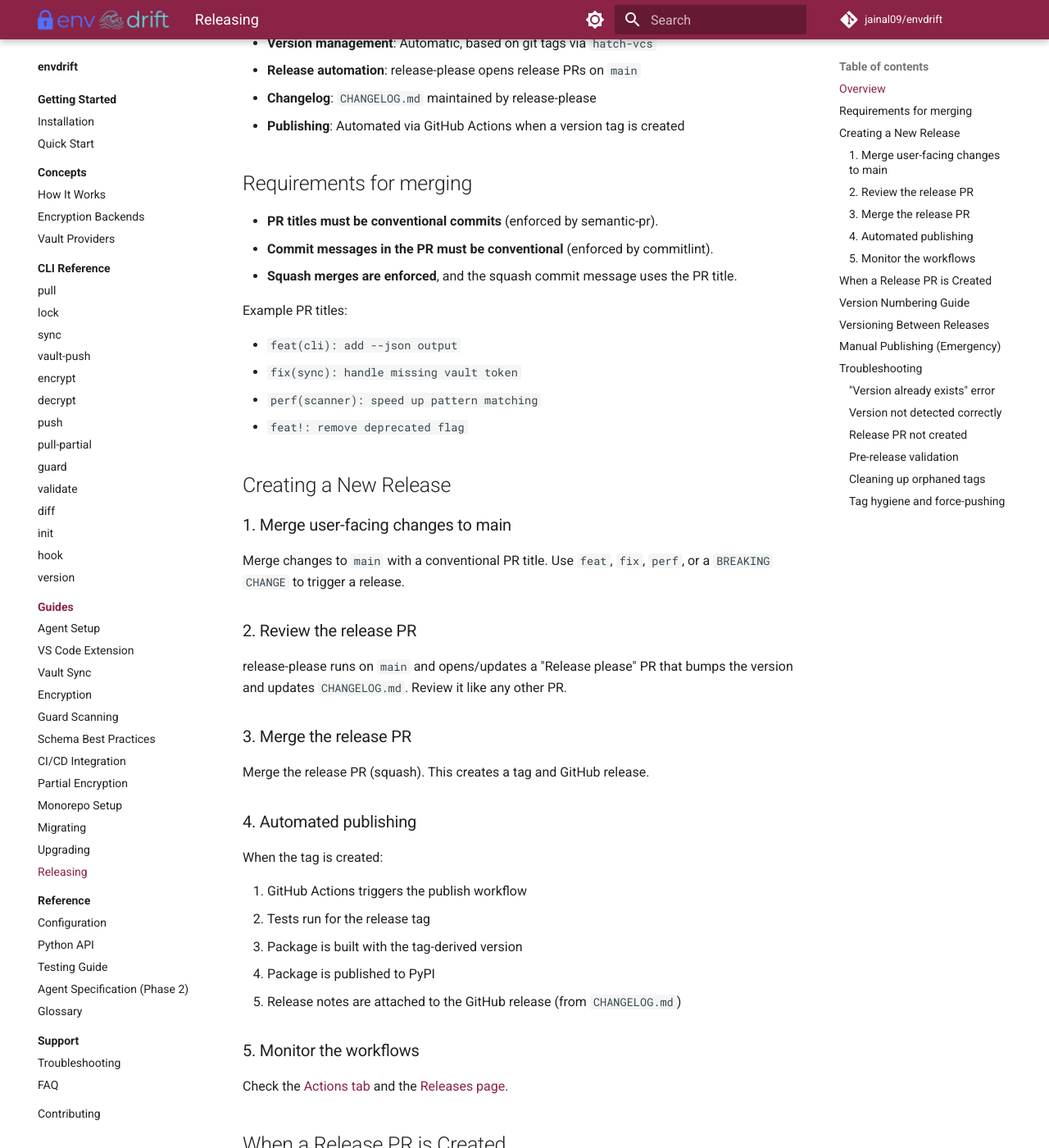
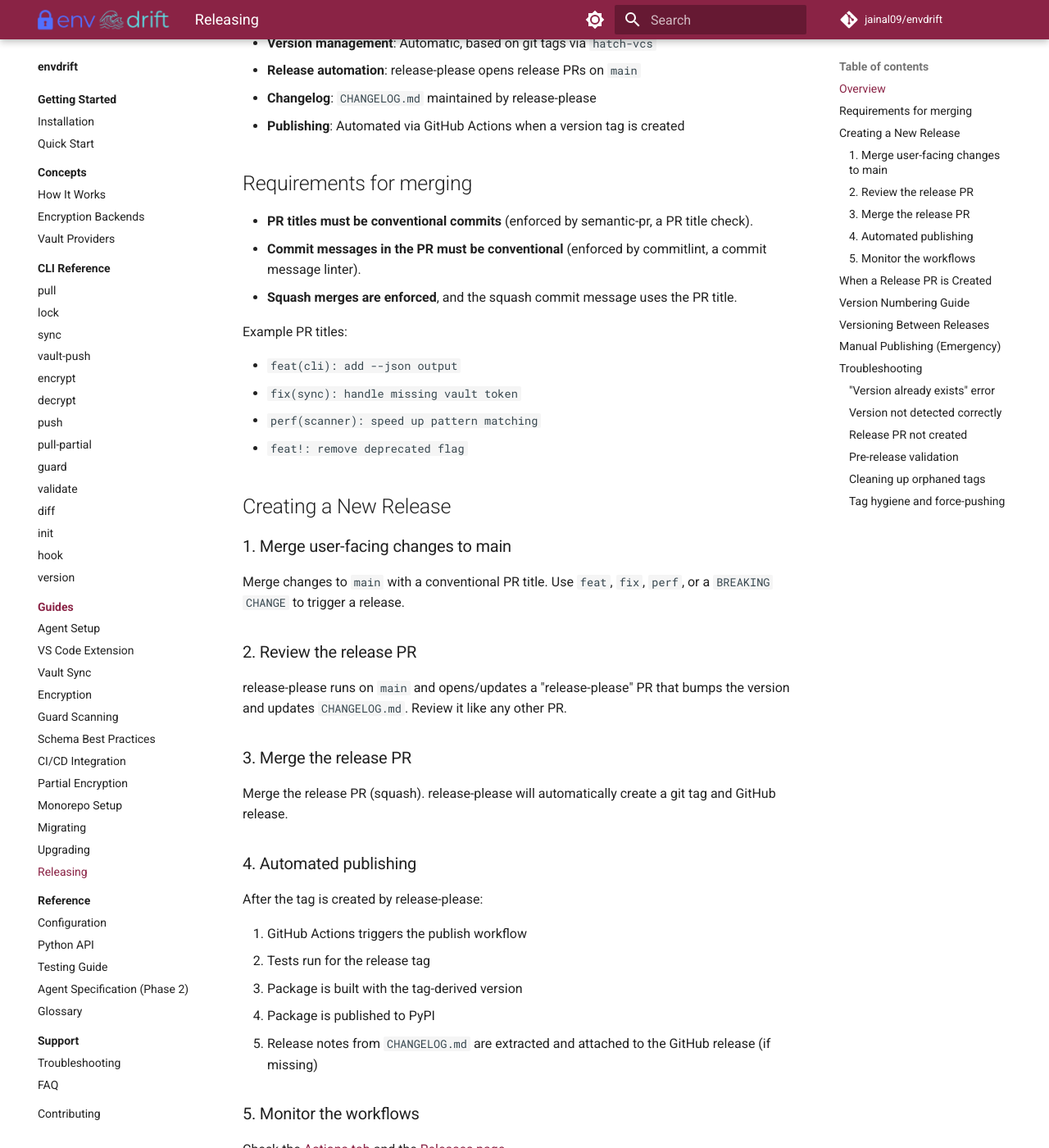
Before and after one commit to jainal09/envdrift, an MkDocs documentation site: the page built from docs/guides/releasing.md, in a window 1280 px wide and 1400 px high, scrolled down 282 px. Shown: the whole window at 82% size. Built offline with MkDocs 1.6.1 and Material for MkDocs 9.7.7, drawn with Linux system fonts in a browser that asks for light colours; comment, search, counter and statistics services are not loaded.

Commit message:
docs: clarify release automation details

```diff
--- a/docs/guides/releasing.md
+++ b/docs/guides/releasing.md
@@ -12,8 +12,8 @@ automate versioning, changelogs, GitHub releases, and PyPI publishing.
 
 ## Requirements for merging
 
-- **PR titles must be conventional commits** (enforced by semantic-pr).
-- **Commit messages in the PR must be conventional** (enforced by commitlint).
+- **PR titles must be conventional commits** (enforced by semantic-pr, a PR title check).
+- **Commit messages in the PR must be conventional** (enforced by commitlint, a commit message linter).
 - **Squash merges are enforced**, and the squash commit message uses the PR title.
 
 Example PR titles:
@@ -32,22 +32,24 @@ or a `BREAKING CHANGE` to trigger a release.
 
 ### 2. Review the release PR
 
-release-please runs on `main` and opens/updates a "Release please" PR that bumps
+release-please runs on `main` and opens/updates a "release-please" PR that bumps
 the version and updates `CHANGELOG.md`. Review it like any other PR.
 
 ### 3. Merge the release PR
 
-Merge the release PR (squash). This creates a tag and GitHub release.
+Merge the release PR (squash). release-please will automatically create a git
+tag and GitHub release.
 
 ### 4. Automated publishing
 
-When the tag is created:
+After the tag is created by release-please:
 
 1. GitHub Actions triggers the publish workflow
 2. Tests run for the release tag
 3. Package is built with the tag-derived version
 4. Package is published to PyPI
-5. Release notes are attached to the GitHub release (from `CHANGELOG.md`)
+5. Release notes from `CHANGELOG.md` are extracted and attached to the GitHub
+   release (if missing)
 
 ### 5. Monitor the workflows
 
```
